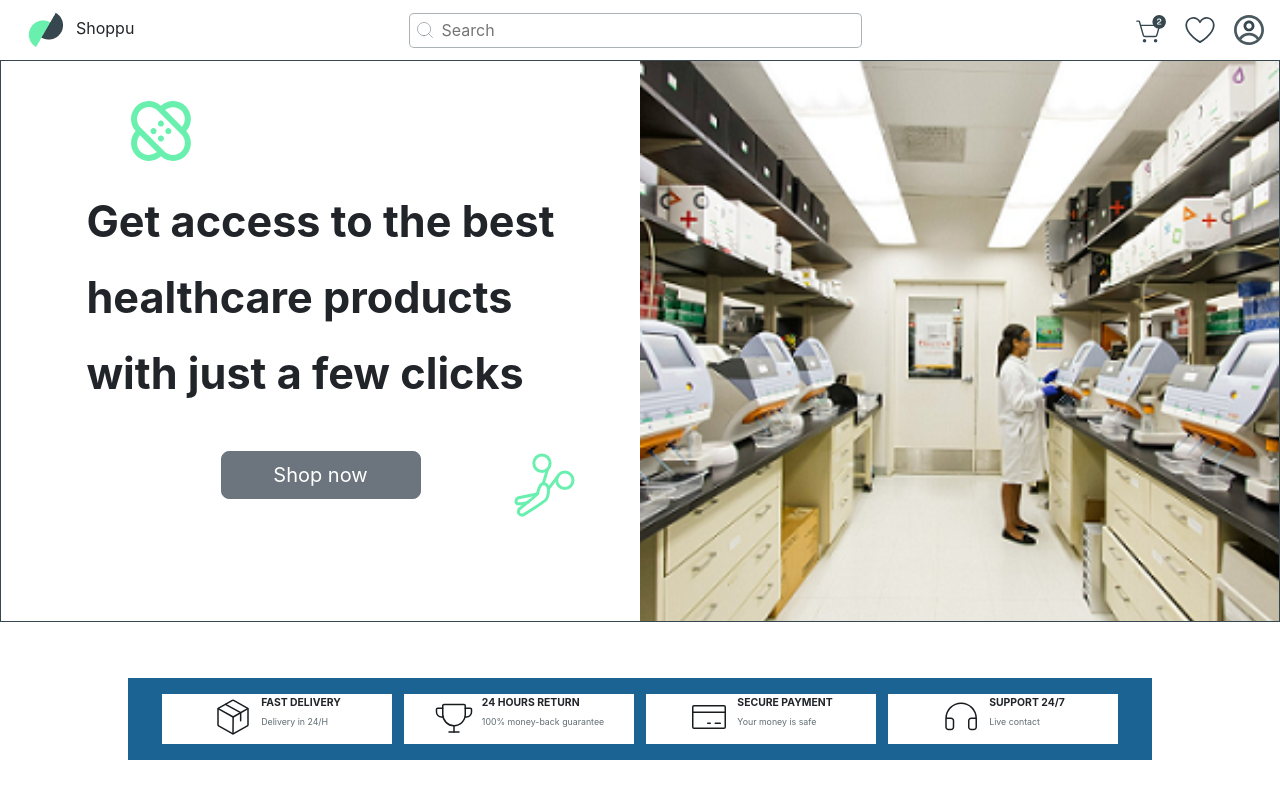
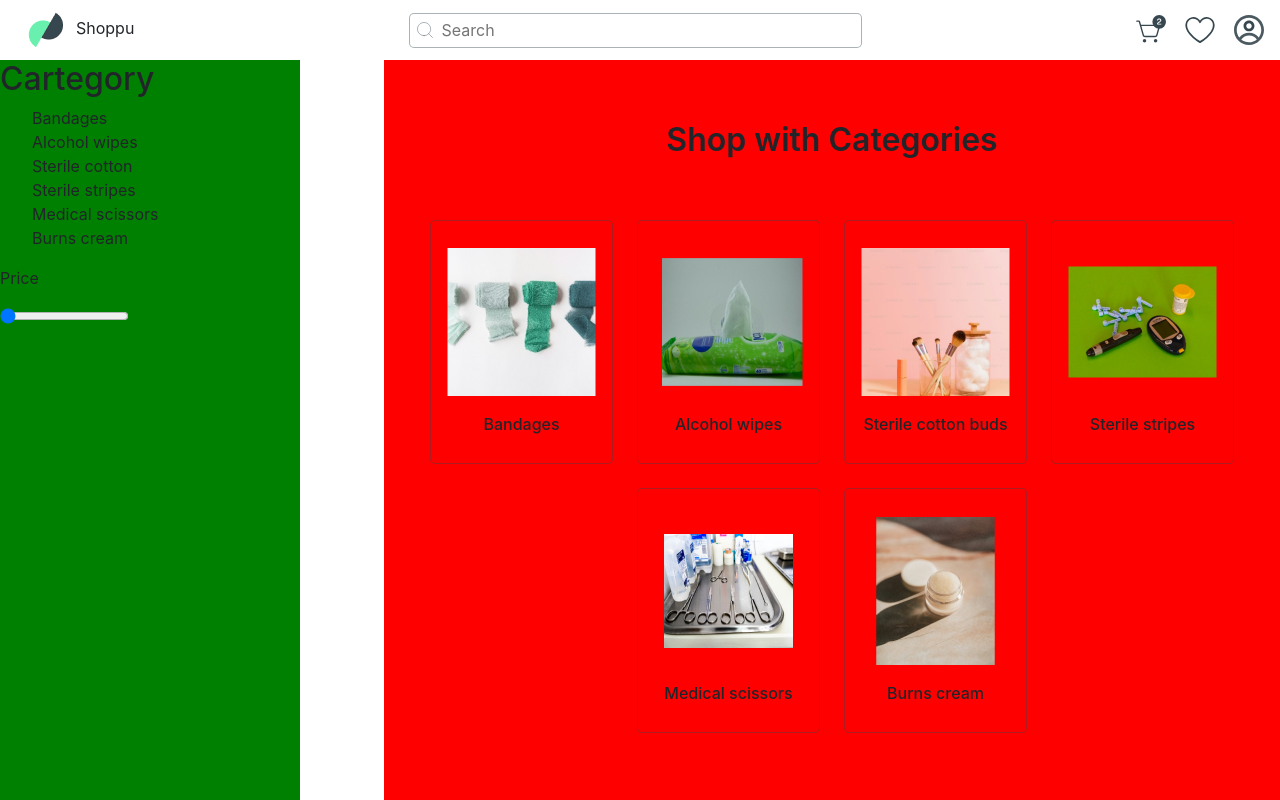
Before and after one commit to Habiblassz/timbu, a React (Create React App) app: page /shop in a window 1280 px wide. Shown: the top 800 px of the page. Built offline with nearby package versions, Linux system fonts and the light colour scheme; the HTML template or start-up script is replaced by a standard one.

Commit message:
started adding the logic for the router

```diff
--- a/package.json
+++ b/package.json
@@ -9,6 +9,7 @@
     "bootstrap": "^5.3.3",
     "react": "^18.3.1",
     "react-dom": "^18.3.1",
+    "react-router-dom": "^6.26.1",
     "react-scripts": "^5.0.1",
     "web-vitals": "^2.1.4"
   },
--- a/src/App.js
+++ b/src/App.js
@@ -4,17 +4,44 @@ import Shop from "./components/shop";
 import Testimonials from "./components/testimonials";
 import Footer from "./components/footer";
 
-function App() {
+// React router dependencies
+import { createBrowserRouter, RouterProvider } from "react-router-dom";
+import ErrorPage from "./error-page";
+import { AllProducts } from "./components/all-products";
+
+const router = createBrowserRouter([
+	{
+		path: "/",
+		element: <Navbar />,
+		errorElement: <ErrorPage />,
+		children: [
+			{
+				path: "/",
+				element: <AllComponents />,
+			},
+			{
+				path: "/shop",
+				element: <AllProducts />,
+			},
+		],
+	},
+]);
+
+export default function App() {
 	return (
-		<div className="App">
-			<Navbar />
+		<>
+			<RouterProvider router={router} />
+		</>
+	);
+}
+
+function AllComponents() {
+	return (
+		<>
 			<Main />
 			<Shop />
 			<Testimonials />
 			<Footer />
-			{/* <DataFunction /> */}
-		</div>
+		</>
 	);
 }
-
-export default App;
--- a/src/components/all-products.css
+++ b/src/components/all-products.css
@@ -0,0 +1,15 @@
+.all-products {
+	display: flex;
+	justify-content: space-between;
+	overflow-x: hidden;
+}
+
+.all-products .side-bar {
+	background-color: green;
+	flex-basis: 300px;
+}
+
+.shoppu-container {
+	background-color: red;
+	max-width: 70%;
+}
--- a/src/components/all-products.jsx
+++ b/src/components/all-products.jsx
@@ -1,11 +1,64 @@
+import "./all-products.css";
 import Shop from "./shop";
+import { useState } from "react";
 
 function AllProducts() {
 	return (
-		<>
-			<Shop />
-		</>
+		<div className="all-products">
+			<div className="side-bar">
+				<div className="cartegory">
+					<div className="cart-heading">
+						<h2>Cartegory</h2>
+					</div>
+					<div className="cartegories">
+						<ul>
+							<li>Bandages</li>
+							<li>Alcohol wipes</li>
+							<li>Sterile cotton</li>
+							<li>Sterile stripes</li>
+							<li>Medical scissors</li>
+							<li>Burns cream</li>
+						</ul>
+					</div>
+				</div>
+				<div className="price-range">
+					<RangeSlider />
+				</div>
+			</div>
+			<div className="shoppu-container">
+				<Shop />
+			</div>
+		</div>
 	);
 }
 
 export { AllProducts };
+
+const RangeSlider = ({ onChange }) => {
+	const [slider, setSlider] = useState({
+		max: 100,
+		min: 0,
+		value: 0,
+		label: "Price",
+	});
+
+	const onSlide = () => {
+		setSlider({ ...slider }, slider.value);
+		console.log(slider.value);
+	};
+
+	return (
+		<div className="range-slider">
+			<p>{slider.label}</p>
+			<input
+				type="range"
+				min={slider.min}
+				max={slider.max}
+				value={slider.value}
+				onChange={() => onSlide()}
+				className="slider"
+				id="myRange"></input>
+		</div>
+	);
+};
+export default RangeSlider;
--- a/src/components/navbar.jsx
+++ b/src/components/navbar.jsx
@@ -1,6 +1,7 @@
 import React, { Component } from "react";
 import frame2 from "../images/Frame 2.png";
 import "./navbar.css";
+import { Outlet } from "react-router-dom";
 
 class Navbar extends Component {
 	state = {};
@@ -114,6 +115,7 @@ class Navbar extends Component {
 						</span>
 					</div>
 				</div>
+				<Outlet />
 			</>
 		);
 	}
--- a/src/components/shop.jsx
+++ b/src/components/shop.jsx
@@ -10,6 +10,8 @@ import elastic from "../images/Image (7).png";
 import transparent from "../images/Image (8).png";
 import compression from "../images/Image (9).png";
 import "./shop.css";
+
+import { Link } from "react-router-dom";
 
 class Shop extends Component {
 	state = {
@@ -64,7 +66,7 @@ class Shop extends Component {
 				</div>
 				<div className="bandage-links">
 					<div className="browse-all">
-						<a href="#">
+						<Link to="/shop">
 							Browse All Products
 							<span className="arrow">
 								<svg
@@ -89,7 +91,7 @@ class Shop extends Component {
 									/>
 								</svg>
 							</span>
-						</a>
+						</Link>
 					</div>
 					<ul>
 						<li>
--- /dev/null
+++ b/src/error-page.jsx
@@ -0,0 +1,16 @@
+import { useRouteError } from "react-router-dom";
+
+export default function ErrorPage() {
+	const error = useRouteError();
+	console.error(error);
+
+	return (
+		<div className="error-page">
+			<h1>Oops!</h1>
+			<p>Sorry, an unexpected error has occurred.</p>
+			<p>
+				<i>{error.statusText || error.message}</i>
+			</p>
+		</div>
+	);
+}
--- a/src/index.css
+++ b/src/index.css
@@ -36,3 +36,12 @@ a {
 li {
 	list-style-type: none !important;
 }
+
+.error-page {
+	display: flex;
+	justify-content: center;
+	align-items: center;
+	gap: 1rem;
+	flex-direction: column;
+	height: 100dvh;
+}
```
Also changed, not shown: 1 other file (tests, documents, lock files or other folders).
